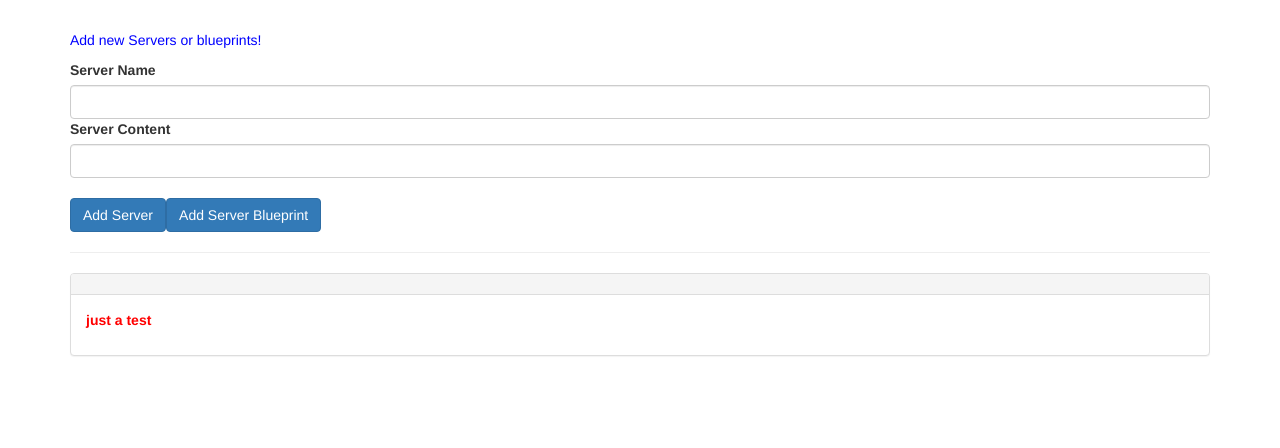
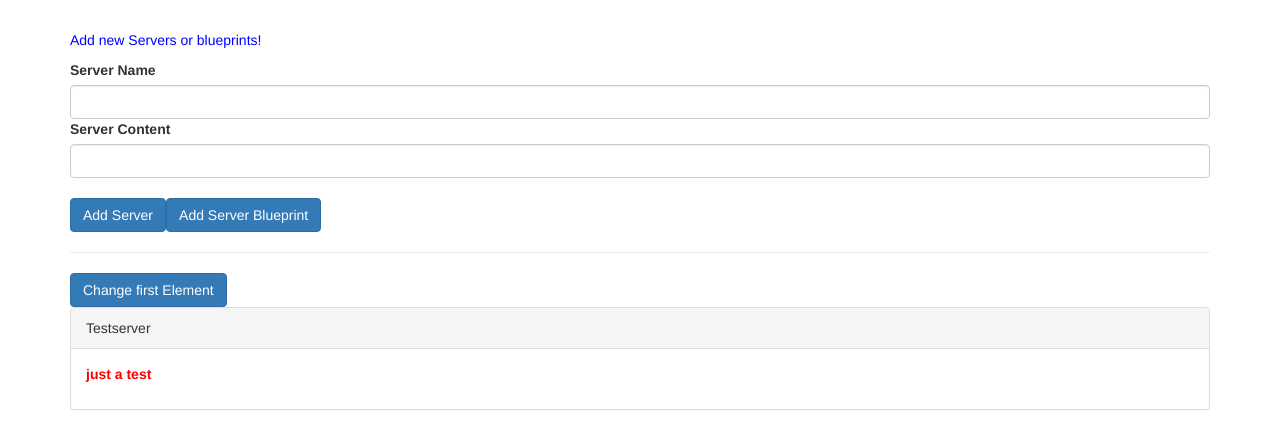
Before and after one commit to SirHarveyBix/angular, an Angular app in the folder 02.components_databinding/: page / in a window 1280 px wide. Shown: the top 448 px of the page. Built offline with nearby package versions, Linux system fonts and the light colour scheme.

Commit message:
Lifecycle Hooks change value of primitive type instead of reference

```diff
--- a/02.components_databinding/src/app/app.component.html
+++ b/02.components_databinding/src/app/app.component.html
@@ -6,9 +6,13 @@
   <hr />
   <div class="row">
     <div class="col-xs-12">
+      <button class="btn btn-primary" (click)="onChangeFirst()">
+        Change first Element
+      </button>
       <app-server-element
         *ngFor="let serverElement of serverElements"
         [srvElement]="serverElement"
+        [name]="serverElement.name"
       >
         <p>
           <strong *ngIf="serverElement.type === 'server'" style="color: red">
--- a/02.components_databinding/src/app/app.component.ts
+++ b/02.components_databinding/src/app/app.component.ts
@@ -33,4 +33,8 @@
       content: blueprintData.serverContent,
     });
   }
+
+  onChangeFirst() {
+    this.serverElements[0].name = 'Changed !';
+  }
 }
```
